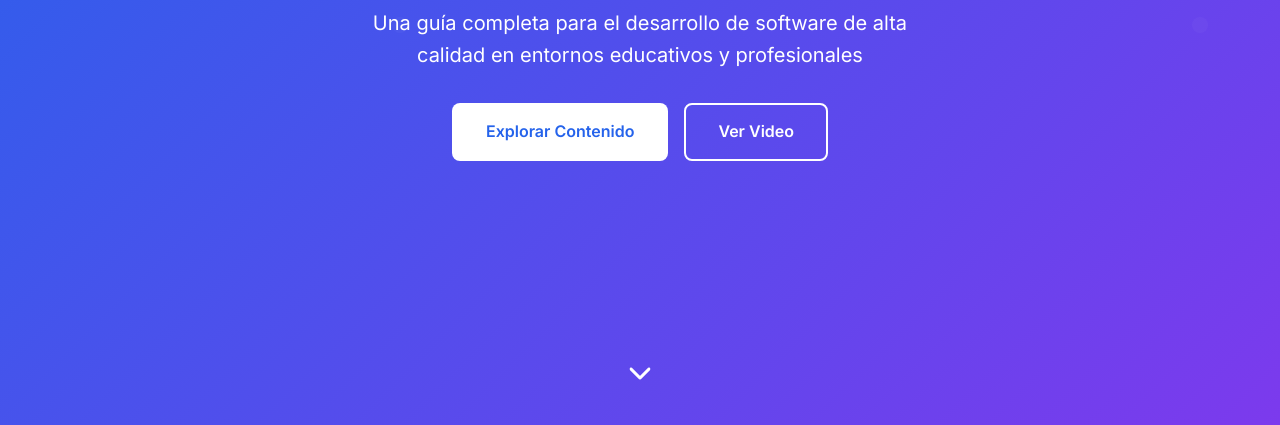
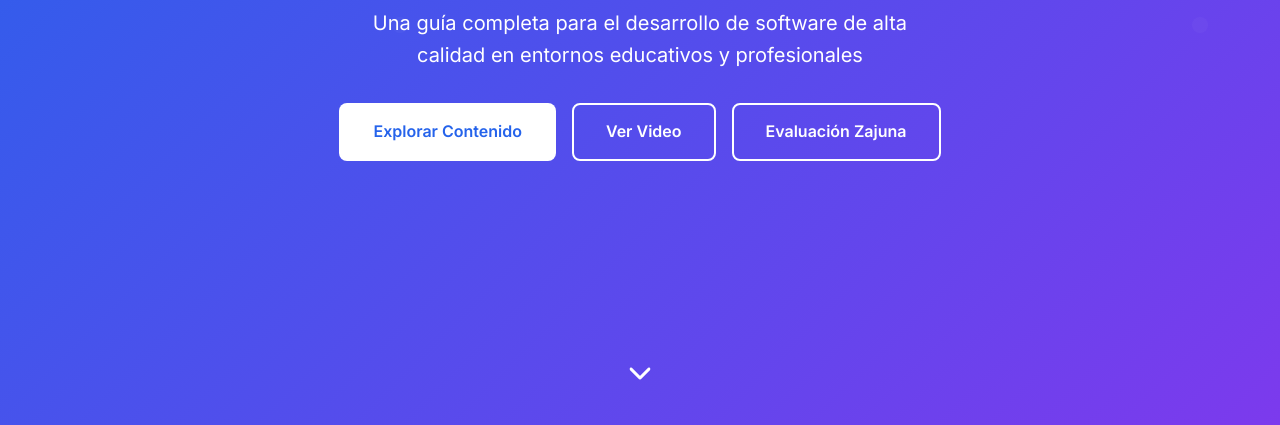
Before and after one commit to jvilla06/WEBCS, a website: page index.html in a window 1280 px wide. Shown: the part 375-800 px from the top of the page. Drawn offline with Linux system fonts and the light colour scheme.

Commit message:
fix(ui): add single Evaluación Zajuna button in hero and remove nav link (use existing button class)

```diff
--- a/index.html
+++ b/index.html
@@ -42,6 +42,7 @@
                 <div class="hero-buttons">
                     <a href="#normas" class="btn btn-primary">Explorar Contenido</a>
                     <a href="#video" class="btn btn-secondary">Ver Video</a>
+                    <a href="MODELO-EVALUACION-ZAJUNA.md" class="btn btn-secondary">Evaluación Zajuna</a>
                 </div>
             </div>
         </div>
```
